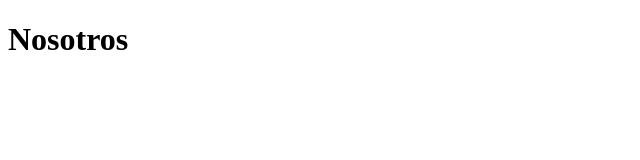
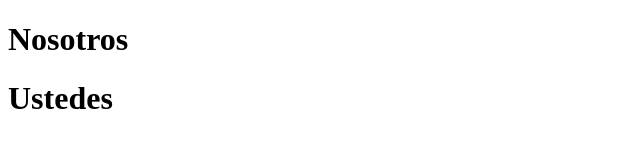
Before and after one commit to u201014550/clase3, a plain HTML site: page development.html in a window 1280 px wide. Shown: the whole page, without its empty margins (0-640 px from the left). Drawn offline with Linux system fonts and the light colour scheme.

Commit message:
cambio ustedes

```diff
--- a/development.html
+++ b/development.html
@@ -8,5 +8,6 @@
 </head>
 <body>
     <h1>Nosotros</h1>
+    <h1>Ustedes</h1>
 </body>
 </html>
```
